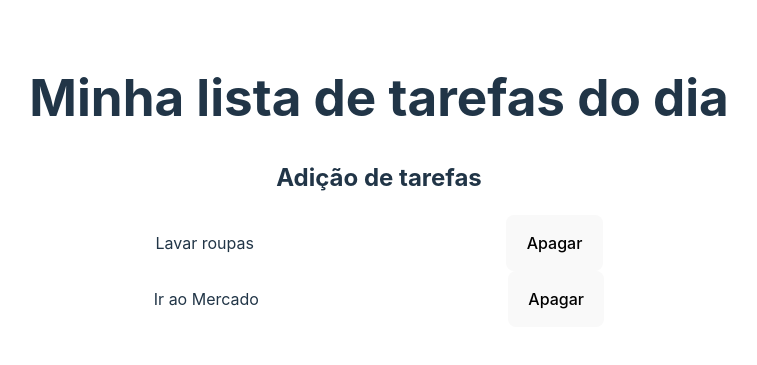
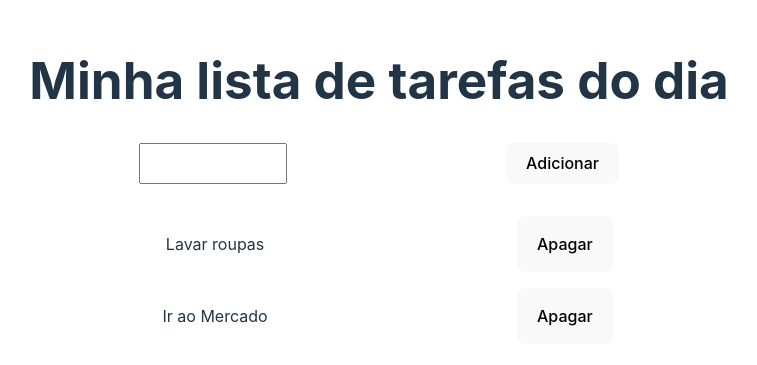
Before and after one commit to EngSivaldo/jsImpressReact, a React (Vite) app in the folder MiniProjetoReact/task-list/: page / in a window 1280 px wide. Shown: the part 219-584 px from the top of the page, without its empty margins (261-1018 px from the left). Built offline with nearby package versions, Linux system fonts and the light colour scheme.

Commit message:
A inteligência de adição de elementos

```diff
--- /dev/null
+++ b/MiniProjetoReact/task-list/src/AddItemsContainer.jsx
@@ -0,0 +1,14 @@
+const AddItemsContainer = ({ addToList }) => {
+  let newTask = '';
+  return (
+  <div className="add-items-container">
+    <input
+    type="text"
+     onChange={(evt) => {
+     newTask =  evt.target.value}}/>
+    <button onClick={() =>addToList(newTask)}>Adicionar</button>
+  </div>
+  )
+};
+
+export default AddItemsContainer;
--- a/MiniProjetoReact/task-list/src/App.css
+++ b/MiniProjetoReact/task-list/src/App.css
@@ -44,5 +44,25 @@
 .task-item {
   display: flex;
   justify-content: space-around;
+  & > p{
+    width: 20%;
+
+  }
 
 }
+
+.itemsContainer {
+  display: flex;
+  flex-direction: column;
+  gap: 1rem;
+}
+
+.add-items-container {
+  display: flex;
+  justify-content: space-around;
+  margin-bottom: 2rem;
+  & > input {
+    width: 20%;
+  }
+
+}
--- a/MiniProjetoReact/task-list/src/App.jsx
+++ b/MiniProjetoReact/task-list/src/App.jsx
@@ -1,5 +1,6 @@
 import { useState } from 'react';
-import ItemsContainer from './itemsContainer';
+import  ItemsContainer from './itemsContainer';
+import AddItemsContainer from './AddItemsContainer';
 import './App.css';
 
 function App() {
@@ -10,11 +11,22 @@ function App() {
     newList.splice(itemIndex, 1);
     setTaskList(newList);
 
+  };
+  const addToList = (item) => {
+    // const newList = [...taskList];
+    // newList.push(item);
+    // setTaskList(newList);
+    setTaskList([...taskList, item]);
+
   }
+
+
+
+
   return (
     <div>
       <h1>Minha lista de tarefas do dia</h1>
-      <h2>Adição de tarefas</h2>
+      <AddItemsContainer addToList={addToList} />
       <ItemsContainer taskList={taskList} removeFromList={removeFromList} />
     </div>
   );
--- a/MiniProjetoReact/task-list/src/ItemsContainer.jsx
+++ b/MiniProjetoReact/task-list/src/ItemsContainer.jsx
@@ -3,7 +3,7 @@ import TaskItem from "./TaskItem";
 const ItemsContainer = ({ taskList, removeFromList }) => {
 
   return (
-   <div>
+   <div className="itemsContainer ">
      {taskList.map((t) => (
       <TaskItem task={t} removeFromList={removeFromList}/>))}
    </div>
```
